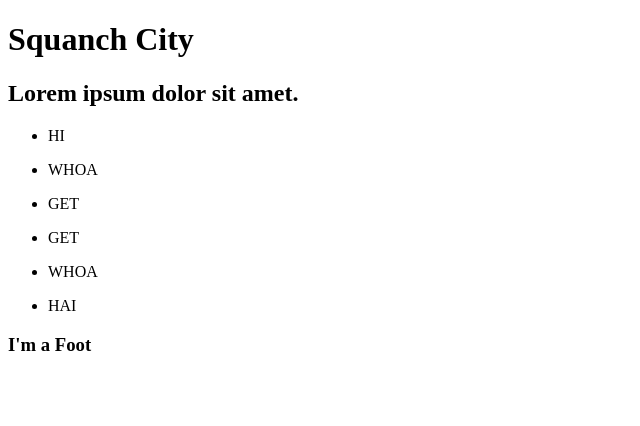
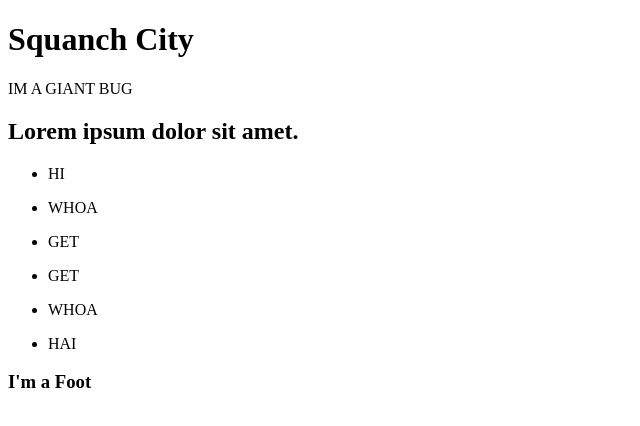
Before and after one commit to KylMoore/gitBranchingPRACTICE, a plain HTML site: page index.html in a window 1280 px wide. Shown: the whole page, without its empty margins (0-640 px from the left). Drawn offline with Linux system fonts and the light colour scheme.

```diff
--- a/index.html
+++ b/index.html
@@ -12,6 +12,9 @@
 
   <header>
     <h1>Squanch City</h1>
+
+    <p>IM A GIANT BUG</p>
+
     <h2>Lorem ipsum dolor sit amet.</h2>
   </header>
 
```
